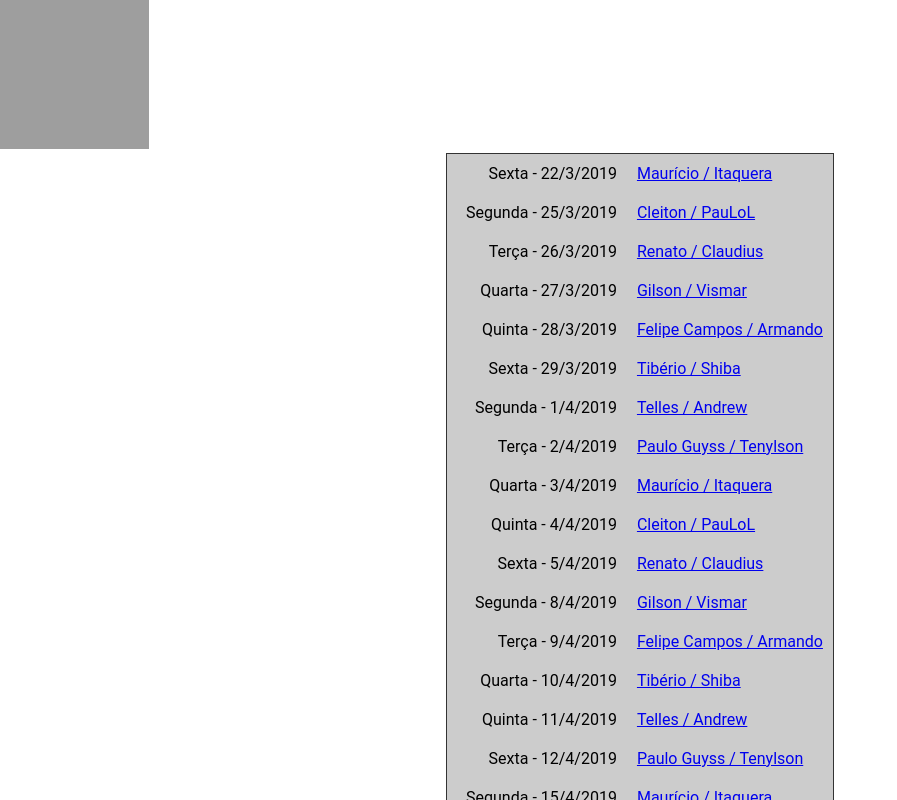
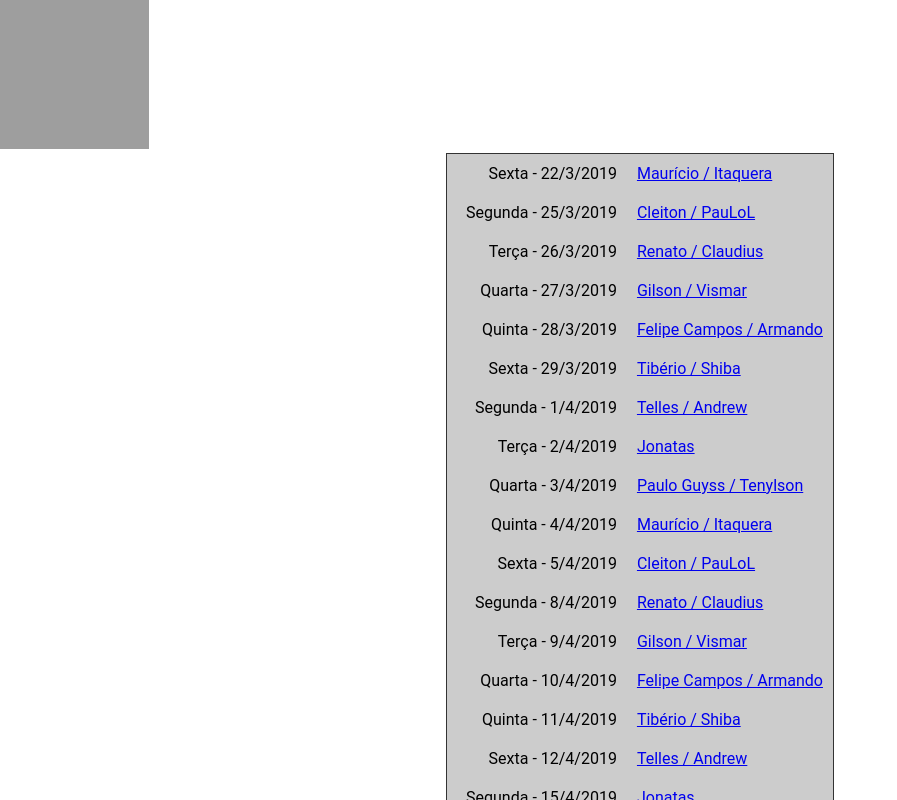
Before and after one commit to felipers84/escala-cafe, an Angular app: page / in a window 1280 px wide. Shown: the top 800 px of the page, without its empty margins (0-897 px from the left). Built offline with nearby package versions, Linux system fonts and the light colour scheme; grey boxes are pictures that could not be loaded.

Commit message:
Update app.component.ts

```diff
--- a/src/app/app.component.ts
+++ b/src/app/app.component.ts
@@ -20,7 +20,8 @@ export class AppComponent implements OnInit {
     'Gilson / Vismar',
     'Felipe Campos / Armando',
     'Tibério / Shiba',
-    'Telles / Andrew'
+    'Telles / Andrew',
+    'Jonatas'
   ];
 
   escala: Array<[Date, String]>;
```
